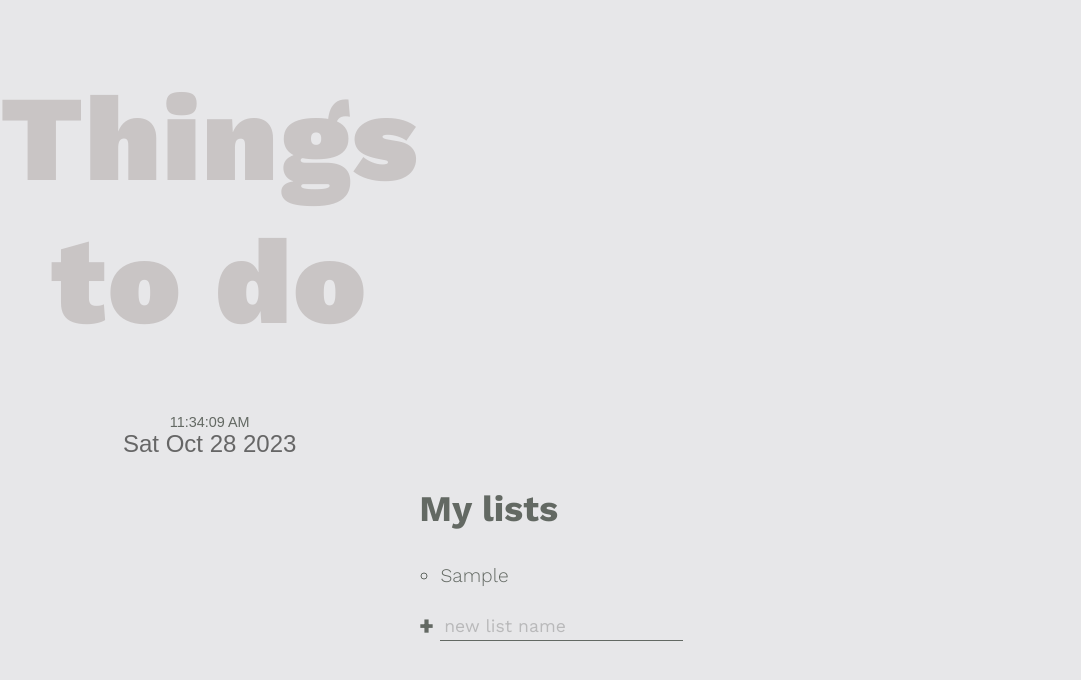
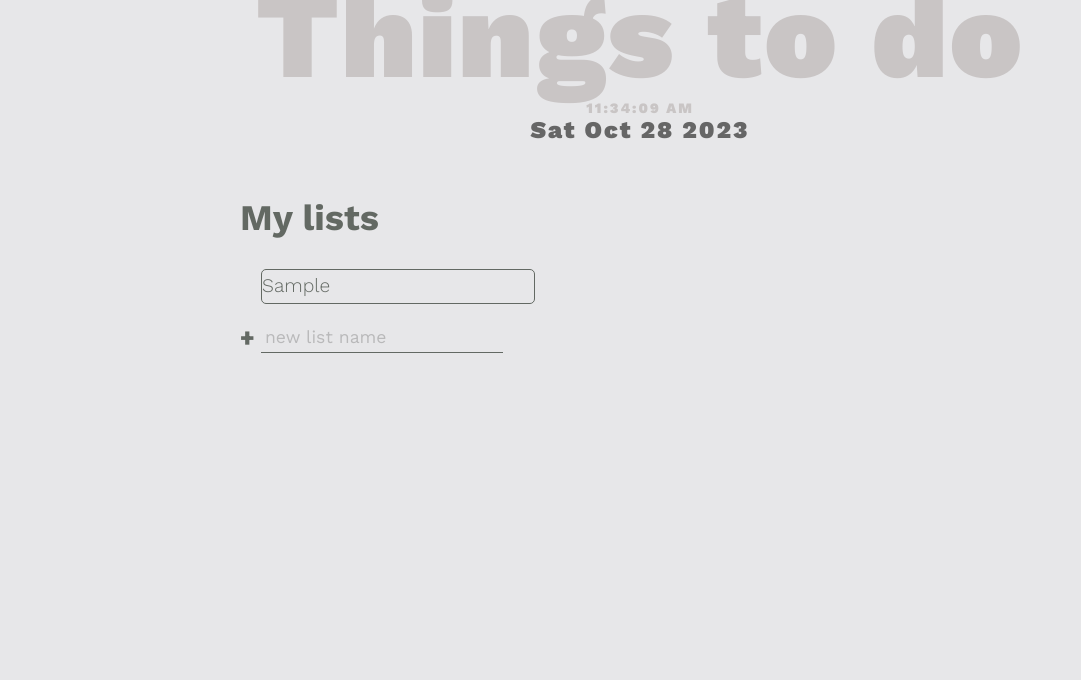
Before and after one commit to kenawak/schedule, a plain HTML site: page home.html in a window 1280 px wide. Both pictures are taken after typing "Sample" into the empty fields and a click on the button "create new list". Shown: the whole page, without its empty margins (0-1081 px from the left). Drawn offline with nearby package versions, Linux system fonts and the light colour scheme.

Commit message:
update tut

```diff
--- a/home.html
+++ b/home.html
@@ -14,14 +14,11 @@
   </head>
 
   <body>
-    <div style="align-items: center;
-    text-align: center;">
-    <h1 style="margin-top: 67px; text-align: center;" class="title">Things to do</h1>
+    <h1  class="title">Things to do</h1>
     <div class="clock" style="">
       <div id="time"></div>
       <div id="date"></div>
     </div>
-  </div>
     <div class="all-tasks">
       <h2 class="task-list-title">My lists</h2>
       <ul class="task-list" data-lists></ul>
@@ -49,6 +46,7 @@
 
         <div class="new-task-creator">
             <form action="" data-new-task-form>
+               <input style="display: flex;" type="email" name="email" id="email">
                 <input
                   type="text"
                   data-new-task-input
--- a/main.css
+++ b/main.css
@@ -12,15 +12,13 @@
   box-sizing: border-box;
 }
 .clock {
+  margin-top: 100px;
+  grid-area: header;
   text-align: center;
-  font-family: Arial, sans-serif;
-  display: inline-block;
-  flex-direction: row-reverse;
-  width: 100%;
-  align-items: center;
-  margin-bottom: auto;
+  font-weight: 900;
+  color: #c9c5c5;
+  letter-spacing: 2px;
 }
-
 #time {
   font-size: .6em;
 }
@@ -48,6 +46,7 @@ body {
   color: #c9c5c5;
   letter-spacing: 2px;
   margin: -0.3em 0 0.5em;
+  flex: 1;
 }
 
 .all-tasks {
@@ -59,10 +58,18 @@ body {
   line-height: 1.7;
   list-style: circle;
   padding-left: 1.1em;
+
 }
-
+li{
+  text-decoration: none;
+  list-style: none;
+}
 .list-name {
   cursor: pointer;
+  margin-bottom: 4px;
+  margin-right: 5px;
+  border-radius: 5px;
+  border: solid 1px;
 }
 
 .list-name:hover {
@@ -171,7 +178,7 @@ form {
 
 .todo-header {
   padding: var(--spacer);
-  background: #e4e4e4;
+  background: #c9c5c5;;
   display: flex;
   align-items: center;
   justify-content: space-between;
```
